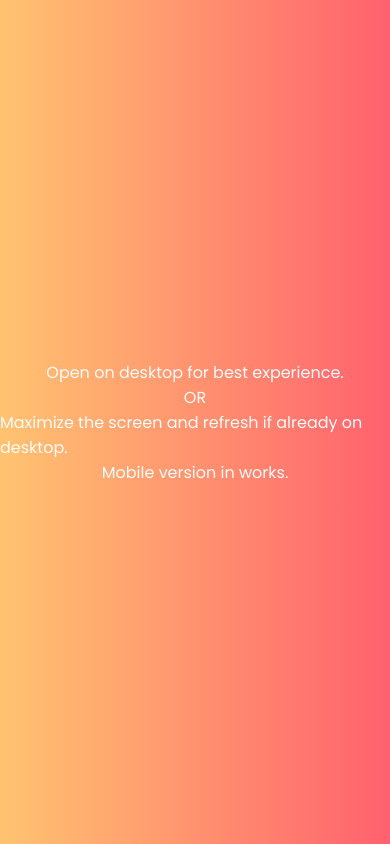
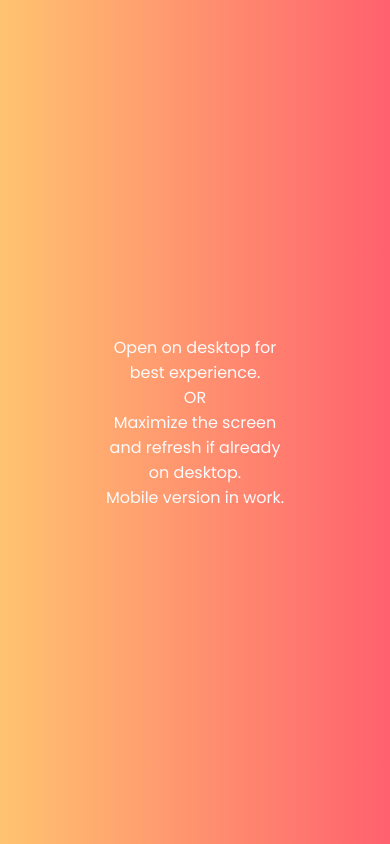
Before and after one commit to manikagnish/breakout, a plain HTML site: page index.html in a window 390 px wide. Drawn offline with Linux system fonts and the light colour scheme.

Commit message:
made some style changes

```diff
--- a/index.js
+++ b/index.js
@@ -1,7 +1,7 @@
 if (window.innerWidth < 900) {
   document.querySelector(
     'body'
-  ).innerHTML = `<p>Open on desktop for best experience.</p> <p>OR</p> <p></p></p>Maximize the screen and refresh if already on desktop.<p> Mobile version in works.</p>`;
+  ).innerHTML = `<div class="center">Open on desktop for best experience. <br>OR <br>Maximize the screen and refresh if already on desktop.<br> Mobile version in work.</div>`;
 } else {
   const rulesBtn = document.getElementById('rules-btn');
   const closeBtn = document.getElementById('close-btn');
--- a/styles.css
+++ b/styles.css
@@ -256,6 +256,7 @@ label {
   left: 50%;
   transform: translate(-50%, -50%);
   z-index: 9999999999;
+  text-align: center;
 }
 
 .welcome-el {
```
